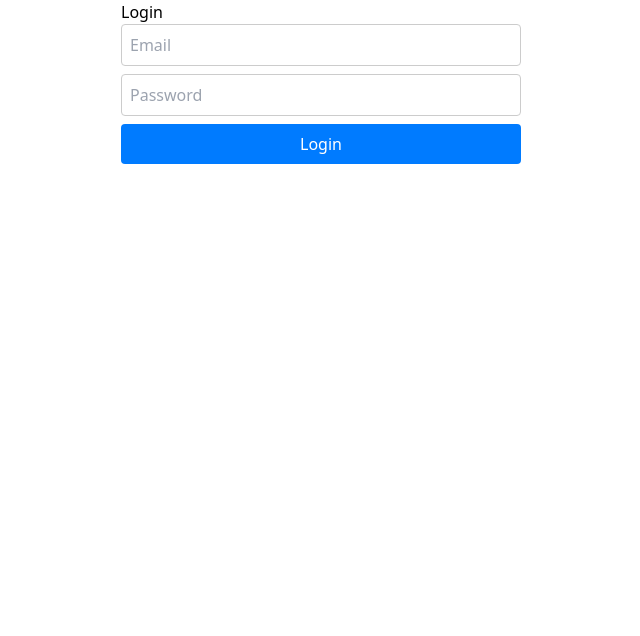
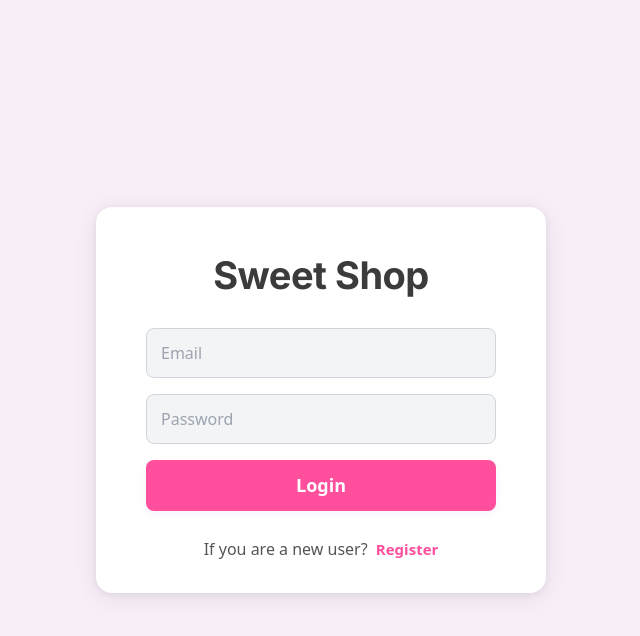
Before and after one commit to Sudeepkumar0/Sweet-shop, a React (Vite) app in the folder frontend/: page /login in a window 1280 px wide. Shown: the top 636 px of the page, without its empty margins (319-959 px from the left). Built offline with nearby package versions, Linux system fonts and the light colour scheme.

Commit message:
style: update login page CSS and register link color

```diff
--- a/frontend/index.html
+++ b/frontend/index.html
@@ -2,6 +2,10 @@
 <html lang="en">
   <head>
     <meta charset="UTF-8" />
+    <link
+      href="https://fonts.googleapis.com/css2?family=Inter:wght@700&display=swap"
+      rel="stylesheet"
+    />
     <link rel="icon" type="image/svg+xml" href="/vite.svg" />
     <meta name="viewport" content="width=device-width, initial-scale=1.0" />
     <title>Vite App</title>
--- a/frontend/src/Login.jsx
+++ b/frontend/src/Login.jsx
@@ -3,6 +3,7 @@ import React, { useContext, useState } from "react";
 import { useNavigate } from "react-router-dom";
 import axios from "axios";
 import { AuthContext } from "./AuthContext";
+import "./styles/login.css";
 
 const Login = () => {
   const [email, setEmail] = useState("");
@@ -26,56 +27,47 @@ const Login = () => {
   };
 
   return (
-    <div style={{ maxWidth: 400, margin: "0 auto" }}>
-      <h2>Login</h2>
-      <form
-        onSubmit={handleSubmit}
-        style={{ display: "flex", flexDirection: "column" }}
-      >
+    <div className="loginMain" style={{}}>
+      <div className="logincard">
+        <h2 className="loginCardHeading">Sweet Shop</h2>
+        <form className="loginForm">
           <input
+            className="formInput"
             type="email"
             placeholder="Email"
             value={email}
             onChange={(e) => setEmail(e.target.value)}
             required
-          style={{
-            marginBottom: 8,
-            width: "100%",
-            padding: 8,
-            borderRadius: 4,
-            border: "1px solid #ccc",
-          }}
           />
           <input
+            className="formInput"
             type="password"
             placeholder="Password"
             value={password}
             onChange={(e) => setPassword(e.target.value)}
             required
-          style={{
-            marginBottom: 8,
-            width: "100%",
-            padding: 8,
-            borderRadius: 4,
-            border: "1px solid #ccc",
-          }}
           />
-        <button
-          type="submit"
-          style={{
-            width: "100%",
-            padding: 8,
-            background: "#007bff",
-            color: "#fff",
-            border: "none",
-            borderRadius: 4,
-            cursor: "pointer",
-          }}
-        >
+          <button type="submit" className="loginButton">
             Login
           </button>
         </form>
-      {error && <p style={{ color: "red", marginTop: 8 }}>{error}</p>}
+        {error && (
+          <p style={{ color: "#ef4444", marginTop: 8, fontWeight: 500 }}>
+            {error}
+          </p>
+        )}
+        <div className="LoginRegisterDiv">
+          <span className="loginSpan">If you are a new user? </span>
+          <a
+            className="LoginRegisterLink"
+            href="/register"
+            onMouseOver={(e) => (e.target.style.color = "#eb2528ff")}
+            onMouseOut={(e) => (e.target.style.color = "#ff4f9d")}
+          >
+            Register
+          </a>
+        </div>
+      </div>
     </div>
   );
 };
--- /dev/null
+++ b/frontend/src/styles/login.css
@@ -0,0 +1,93 @@
+.loginMain {
+  background-color: rgb(247, 238, 247);
+  display: flex;
+  align-items: center;
+  justify-content: center;
+  min-height: 100vh;
+}
+
+.logincard {
+  background-color: #fff;
+  padding: 40px 32px 32px 32px;
+  border-radius: 16px;
+  box-shadow: 0 4px 24px rgba(0, 0, 0, 0.08),
+    0 1.5px 6px rgba(60, 60, 120, 0.08);
+  width: 450px;
+  max-width: 90vw;
+  display: flex;
+  flex-direction: column;
+  align-items: center;
+  justify-content: center;
+  text-align: center;
+}
+
+div .loginCardHeading {
+  font-family: "Inter", Arial, sans-serif;
+  font-weight: 700;
+  font-size: 38px;
+  margin-bottom: 24px;
+  color: #3b3b3b;
+  letter-spacing: -0.5px;
+}
+
+div .loginForm {
+  width: 100%;
+  max-width: 350px;
+  display: flex;
+  flex-direction: column;
+  align-items: center;
+}
+
+div .formInput {
+  margin-bottom: 16px;
+  width: 100%;
+  padding: 12px 14px;
+  border-radius: 8px;
+  border: 1.5px solid #d1d5db;
+  font-size: 16px;
+  background: #f3f4f6;
+  outline: none;
+  transition: border 0.2s;
+}
+
+div .loginButton {
+  width: 100%;
+  padding: 12px 0;
+  /* background: linear-gradient(90deg, #221019 0%, #f8f6f7 100%); */
+  background-color: #ff4f9d;
+  color: #fff;
+  font-weight: 600;
+  font-size: 18px;
+  border: none;
+  border-radius: 8px;
+  cursor: pointer;
+  box-shadow: 0 2px 8px rgba(99, 102, 241, 0.08);
+  margin-bottom: 8px;
+  transition: background 0.2s;
+}
+
+.formInput,
+.loginButton {
+  width: 100%;
+  box-sizing: border-box;
+}
+
+div .LoginRegisterDiv {
+  margin-top: 18px;
+  text-align: center;
+}
+
+.loginSpan {
+  color: #555;
+  font-size: 15;
+}
+
+.LoginRegisterLink {
+  color: #ff4f9d;
+  font-weight: 600;
+  text-decoration: none;
+  margin-left: 4px;
+  font-size: 15px;
+  cursor: pointer;
+  transition: color 0.2s;
+}
```
Lines whose indentation alone changed are shown as unchanged.
